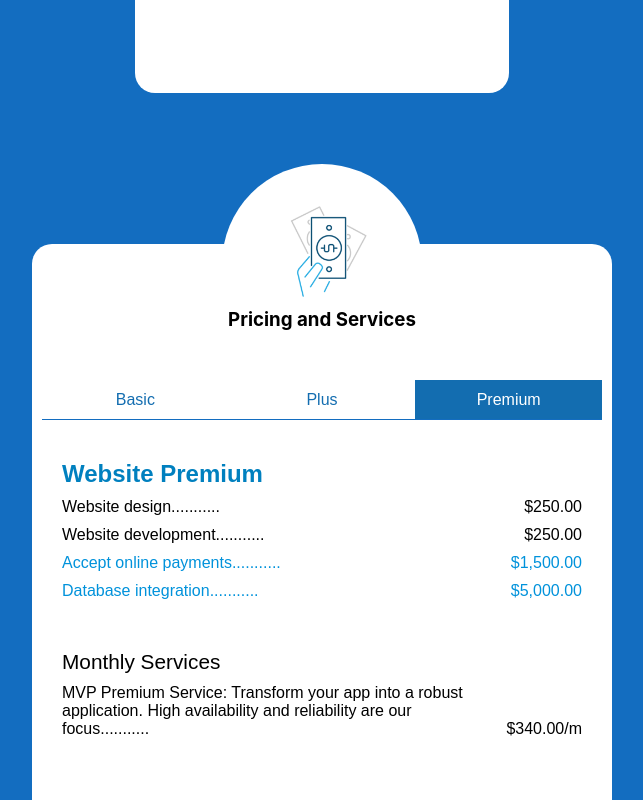
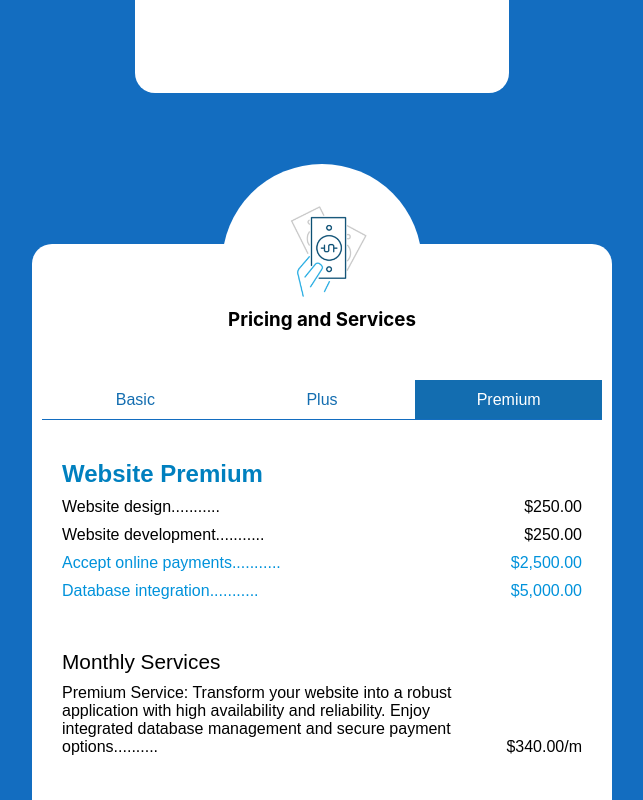
Before and after one commit to louieLouie117/react-portfolio, a React (Create React App) app in the folder client/: page / in a window 1280 px wide. Both pictures are taken after a click on the button "Premium". Shown: the part 2034-2834 px from the top of the page, without its empty margins (318-961 px from the left). Built offline with nearby package versions, Linux system fonts and the light colour scheme.

Commit message:
PaymentUpdated

```diff
--- a/client/src/components/LandingPage/Services.jsx
+++ b/client/src/components/LandingPage/Services.jsx
@@ -7,7 +7,7 @@ function Services(props) {
     // service tile
     const [ServiceTile, setServiceTile] = useState('Website Basic');
     // service description
-    const [ServiceDescription, setServiceDescription] = useState('Website Plus Service: Enhance your app with additional features and scalability. Rigorous testing ensures quality over time.');
+    const [ServiceDescription, setServiceDescription] = useState('Website Basic Service: Get a streamlined website that meets your immediate needs. Expect regular updates and cost-effectiveness.');
     // service purchase link
     const [purchaseLink, setPurchaseLink] = useState('https://buy.stripe.com/00gaF49Ibdbj0zmeUW');
     // monthly service price
@@ -53,7 +53,7 @@ const basicServiceHandler = () => {
     // payment integration
     setPaymentIntegration({display: 'none'});
     // total amount
-    setTotalAmount('$500.00');
+    setTotalAmount('$560.00');
     // analytics integration
     setAnalyticsIntegration({display: 'none'});
     // database integration
@@ -66,7 +66,7 @@ const plusServiceHandler = () => {
     //service tile
     setServiceTile('Website Plus');
     // service description
-    setServiceDescription('MVP Plus Service: Enhance your app with additional features and scalability. Rigorous testing ensures quality over time.');
+    setServiceDescription('Plus Service: Elevate your website with added features. Enhance your online presence by incorporating branding elements and a custom logo.');
     setPlusServiceBTNStyles({backgroundColor: '#136db0', color: 'white'});
     setBasicServiceBTNStyles({backgroundColor: 'white', color: '#136db0'});
     setPremiumServiceBTNStyles({backgroundColor: 'white', color: '#136db0'});
@@ -96,7 +96,7 @@ const premiumServiceHandler = () => {
     //service tile
     setServiceTile('Website Premium');
     // service description
-    setServiceDescription('MVP Premium Service: Transform your app into a robust application. High availability and reliability are our focus.');
+    setServiceDescription('Premium Service: Transform your website into a robust application with high availability and reliability. Enjoy integrated database management and secure payment options');
     setPremiumServiceBTNStyles( {backgroundColor: '#136db0', color: 'white'});
     setBasicServiceBTNStyles({backgroundColor: 'white', color: '#136db0'});
     setPlusServiceBTNStyles({backgroundColor: 'white', color: '#136db0'});
@@ -253,7 +253,7 @@ const premiumServiceHandler = () => {
                                 <section style={paymentIntegration}>
                                 <ul className='pricing-container'>
                                 <li style={HighlightPayment}>Accept online payments...........</li>
-                                    <li style={HighlightPayment}>$1,500.00</li>
+                                    <li style={HighlightPayment}>$2,500.00</li>
                                 </ul>
                                 </section>
 
--- a/client/src/modules/ServicesStyles.css
+++ b/client/src/modules/ServicesStyles.css
@@ -34,7 +34,7 @@
 .ServicesCard>li>main{
     display: grid;
     padding-bottom: 20px;
-    height: 400px;
+    height: 270px;
     align-content: flex-start;
 }
 
```
